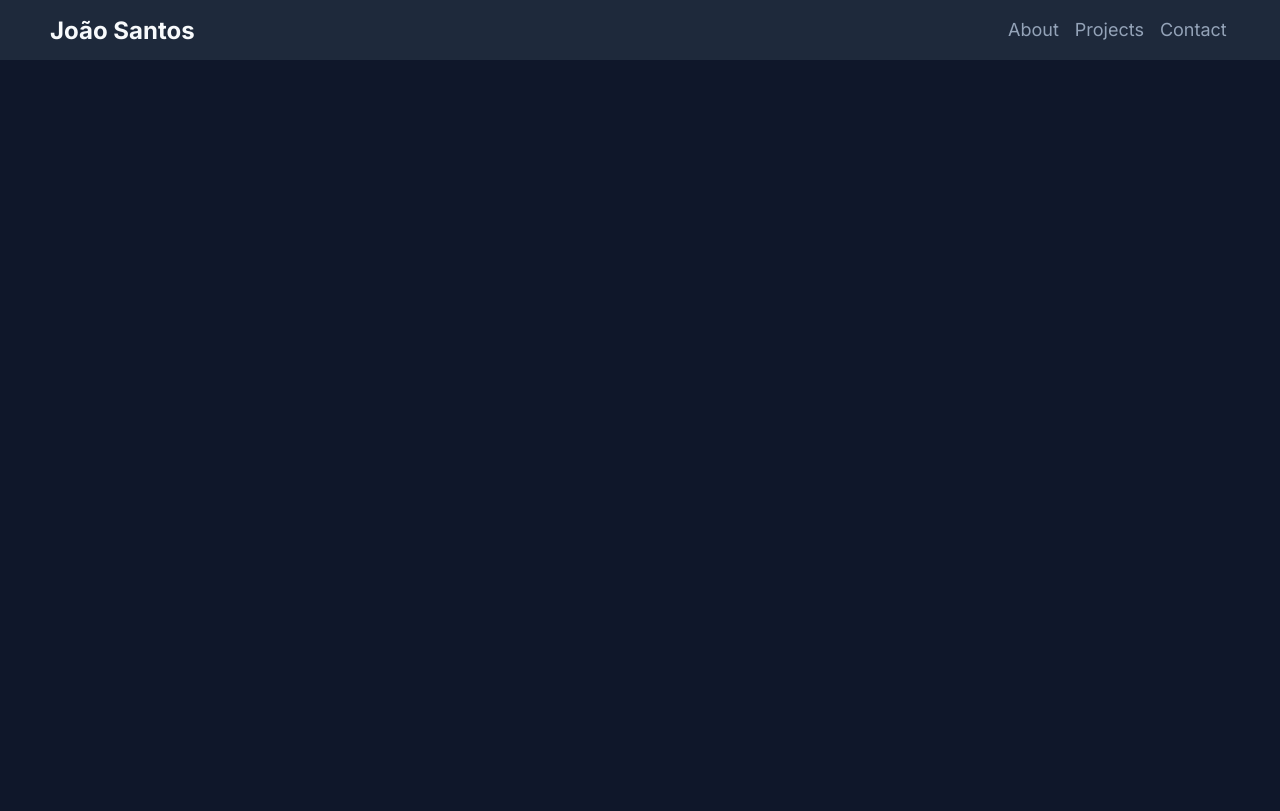
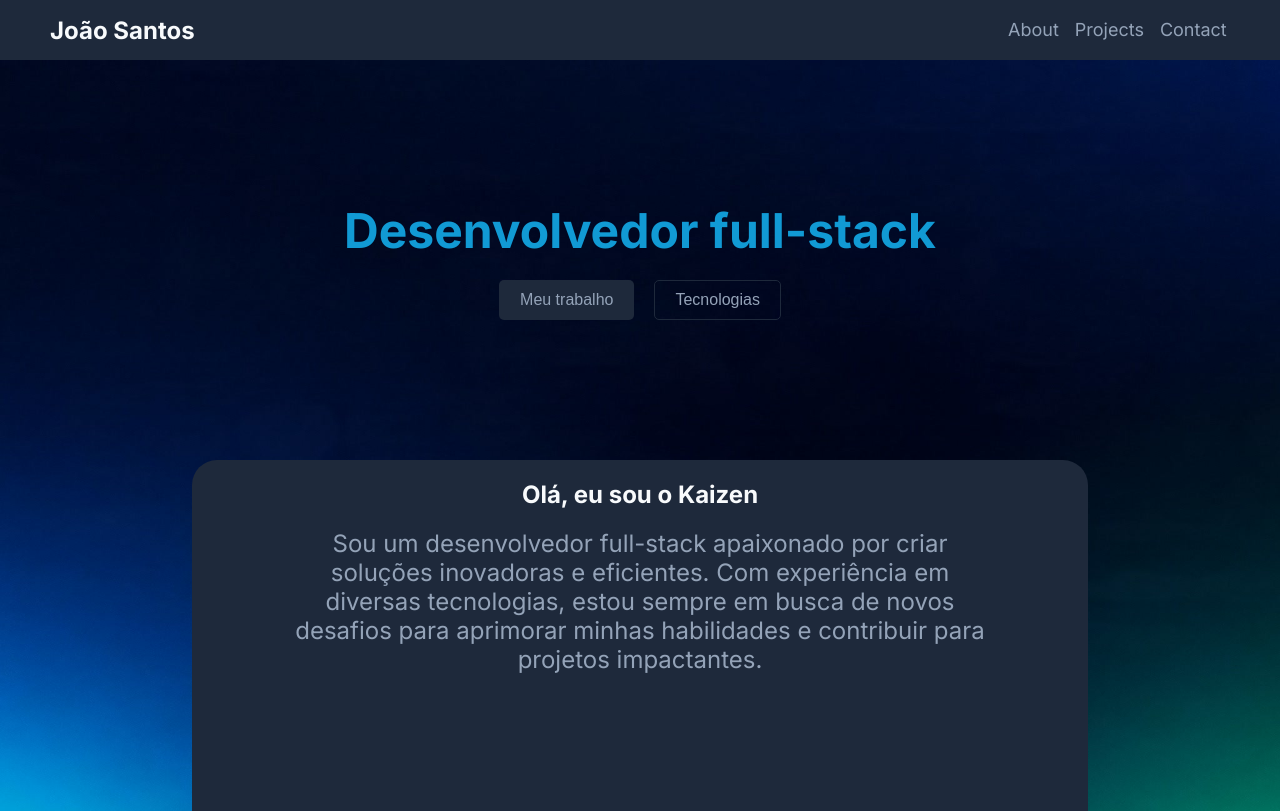
Before and after one commit to JoaoSantosK/portfolio, a React (Vite) app: page / in a window 1280 px wide. Built offline with nearby package versions, Linux system fonts and the light colour scheme.

Commit message:
Main section development
Desenvolvimento da seção main que vai conter informações úteis, como profissão e texto contando um pouco sobre o autor, não finalizado, mas funcionando em todos os tamanhos de tela sem aparentes problemas, vai passar por revisão porteriormente.

```diff
--- a/index.html
+++ b/index.html
@@ -11,7 +11,7 @@
     <link rel="preconnect" href="https://fonts.gstatic.com" crossorigin>
     <link href="https://fonts.googleapis.com/css2?family=Inter:ital,opsz,wght@0,14..32,100..900;1,14..32,100..900&display=swap" rel="stylesheet">
     <link rel="stylesheet" href="https://cdnjs.cloudflare.com/ajax/libs/font-awesome/6.5.1/css/all.min.css">
-    <title>Portfólio</title>
+    <title>Portfólio - João Santos</title>
   </head>
   <body>
     <div id="root"></div>
--- a/src/App.jsx
+++ b/src/App.jsx
@@ -1,8 +1,12 @@
-import Header from "./components/Header/Header.jsx";
+import Header from "./components/Header/Header";
+import MainContent from "./components/MainContent/MainContent";
 
 function App() {
   return (
+    <>
     <Header />
+    <MainContent />
+    </>
   )
 }
 
--- a/src/components/Header/Header.jsx
+++ b/src/components/Header/Header.jsx
@@ -1,10 +1,10 @@
 import './Header.css';
-import { useState} from 'react';
+import { useState} from 'react'; // Importando useState para navegação móvel
 
 const Header = () => {
-    const [isNavActive, setIsNavActive] = useState(false);
+    const [isNavActive, setIsNavActive] = useState(false); // Estado para controlar a navegação móvel
 
-    const toggleNav = () => {
+    const toggleNav = () => { // Função para alternar a navegação móvel
         setIsNavActive(!isNavActive);
     };
 
--- /dev/null
+++ b/src/components/MainContent/MainContent.css
@@ -0,0 +1,92 @@
+main {
+    width: 100%;
+    height: 751px;
+    display: flex;
+    flex-direction: column;
+    align-items: center;
+    justify-content: center;
+    background-size: 125% 125%;
+    background-position: center;
+}
+
+main h1 {
+    color: var(--color-primary);
+    font-size: 48px;
+    margin-bottom: 20px;
+    padding: 0 2%;
+}
+
+.btns {
+    display: flex;
+    gap: 20px;
+}
+
+button.btn-my-job {
+    padding: 10px 20px;
+    font-size: 16px;
+    color: var(--color-text-secondary);
+    background-color: var(--color-surface);
+    border: 1px solid transparent;
+    border-radius: 5px;
+    cursor: pointer;
+    transition: 0.3s ease;
+}
+
+button.btn-my-job:hover {
+    color: var(--color-primary);
+    border: 1px solid white;
+}
+
+button.btn-tech {
+    padding: 10px 20px;
+    font-size: 16px;
+    color: var(--color-text-secondary);
+    background-color: transparent;
+    border: 1px solid var(--color-surface);
+    border-radius: 5px;
+    cursor: pointer;
+    transition: background-color 0.3s ease, color 0.3s ease;
+}
+
+button.btn-tech:hover {
+    background-color: var(--color-surface);
+    color: var(--color-primary);
+}
+
+section.intro-card {
+    position: relative;
+    top: 140px;
+    display: flex;
+    flex-direction: column;
+    align-items: center;
+    max-width: 900px;
+    width: 70%;
+    max-height: 351px;
+    height: 50%;
+    background-color: var(--color-bg-surface);
+    border-top-left-radius: 25px;
+    border-top-right-radius: 25px;
+    padding: 0 2%;
+}
+
+section.intro-card h2 {
+    color: var(--color-text);
+    font-size: 24px;
+    margin: 20px 0;
+}
+
+section.intro-card p {
+    color: var(--color-text-secondary);
+    font-size: 24px;
+    text-align: center;
+    width: 85%;
+}
+
+@media screen and (max-width: 665px) {
+    main h1 {
+        font-size: 32px;
+    }
+    section.intro-card {
+        display: none;
+    }
+}
--- /dev/null
+++ b/src/components/MainContent/MainContent.jsx
@@ -0,0 +1,22 @@
+import './MainContent.css';
+import bg from '../../assets/bg-main.jpeg';
+
+const MainContent = () => {
+    return (
+        <main className="main" style={{ backgroundImage: `url(${bg})` }}>
+            <h1>Desenvolvedor full-stack</h1>
+
+            <div className="btns">
+                <button className="btn-my-job">Meu trabalho</button>
+                <button className="btn-tech">Tecnologias</button>
+            </div>
+
+            <section className="intro-card">
+                <h2>Olá, eu sou o Kaizen</h2>
+                <p>Sou um desenvolvedor full-stack apaixonado por criar soluções inovadoras e eficientes. Com experiência em diversas tecnologias, estou sempre em busca de novos desafios para aprimorar minhas habilidades e contribuir para projetos impactantes.</p>
+            </section>
+        </main>
+    )
+}
+
+export default MainContent;
--- a/src/index.css
+++ b/src/index.css
@@ -1,6 +1,7 @@
 :root {
   /* Base */
   --color-bg: #0F172A;
+  --color-bg-surface: #1E293B;
   --color-surface: #1E293B;
 
   /* Texto */
@@ -43,6 +44,5 @@
 }
 
 body {
-  background-color: var(--color-bg);
   font-family: 'Inter', sans-serif;
 }
```
Also changed, not shown: src/assets/bg-main.jpeg (added).
